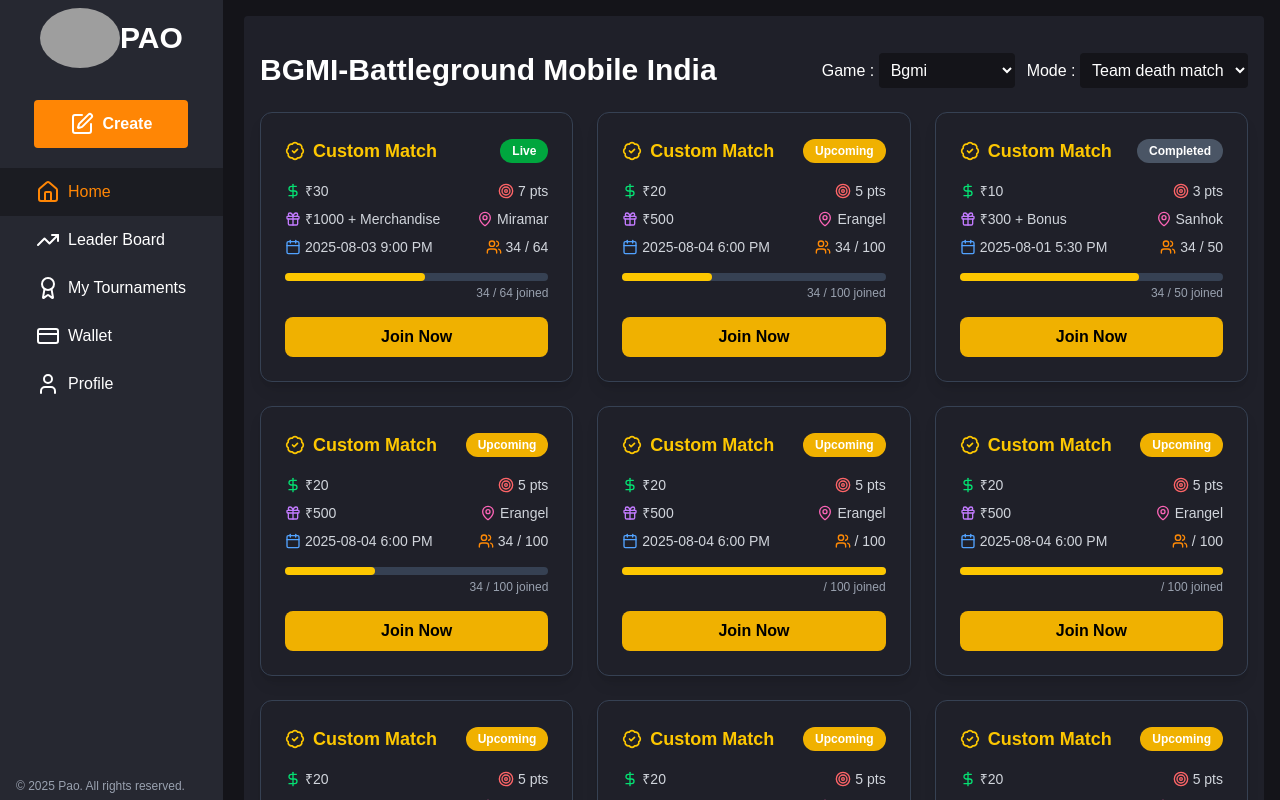
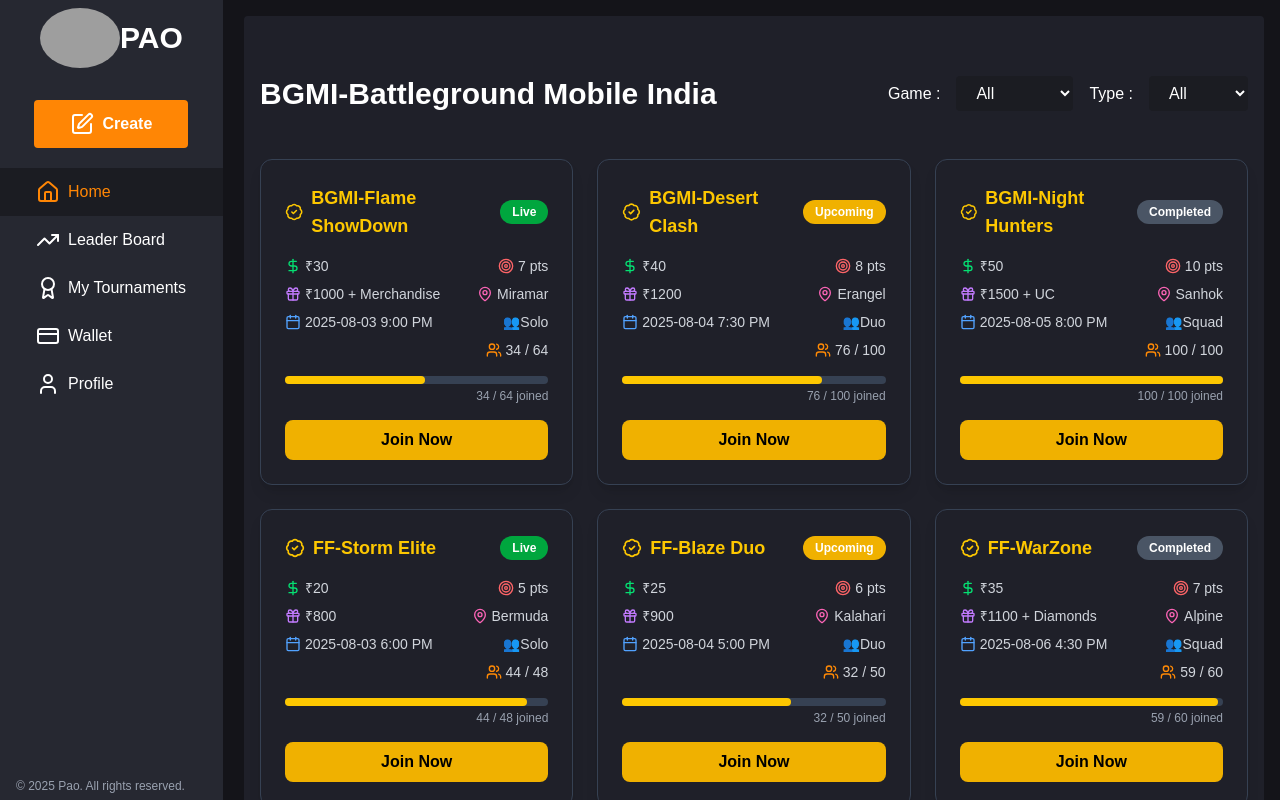
Before and after one commit to flamethrower013-beep/PaoUserBoard, a Next.js app: page / in a window 1280 px wide. Shown: the top 800 px of the page. Built offline with nearby package versions, Linux system fonts and the light colour scheme; grey boxes are pictures that could not be loaded.

Commit message:
home page sorting

```diff
--- a/app/components/Home.js
+++ b/app/components/Home.js
@@ -4,6 +4,17 @@
 
 function Home() {
   const [tournaments, setTournaments] = useState([]);
+    const [selectedGame, setSelectedGame] = useState('All');
+    const [selectedType, setSelectedType] = useState('All');
+      const filterTournaments = () => {
+    return tournaments.filter((t) => {
+      const gameMatch = selectedGame === 'All' || t.game === selectedGame;
+      const typeMatch = selectedType === 'All' || t.type === selectedType;
+      return gameMatch && typeMatch;
+    });
+  };
+    const games = ['All', 'BGMI', 'Free Fire'];
+  const types = ['All', 'Solo', 'Duo', 'Squad'];
 
   useEffect(() => {
     const fetchTournaments = async () => {
@@ -11,32 +22,43 @@
       const data = await res.json();
       setTournaments(data);
     };
-
     fetchTournaments();
   }, []);
   return (
-    <>
-      <div className="lg:flex  py-6 justify-between items-center">
+    <div className=''>
+      <div className="lg:flex  py-6 justify-between items-center ">
 
       <h1 className="text-2xl lg:text-3xl text-white font-bold text-center lg:text-start">BGMI-Battleground Mobile India</h1>
-      <ul className='flex justify-center gap-3 lg:m-0 mt-4'>
-        <li>Game : <select name="Game" id="" className='bg-eerie-black p-2 rounded'>
-          <option value="bgmi" defaultChecked hidden>Bgmi</option>
-          <option value="freefiremax">Free Fire Max</option>
-          <option value="Ludo">Ludo</option>
-          </select></li>
-        <li>Mode : <select name="Game" id="" className='bg-eerie-black p-2 rounded'>
-          <option value="bgmi" defaultChecked hidden>Team death match</option>
-          <option value="freefiremax">Battle Royal</option>
-          </select></li>
-      </ul>
+            {/* Filters */}
+      <div className="flex gap-4 my-6 flex-wrap justify-center items-center ">
+       Game : <select
+          value={selectedGame}
+          onChange={(e) => setSelectedGame(e.target.value)}
+          className="bg-raisin-black-2 px-4 py-2 rounded text-white"
+        >
+          {games.map((game) => (
+            <option key={game} value={game}>{game}</option>
+          ))}
+        </select>
+
+        Type : <select
+          value={selectedType}
+          onChange={(e) => setSelectedType(e.target.value)}
+          className="bg-raisin-black-2 px-4 py-2 rounded text-white"
+        >
+          {types.map((type) => (
+            <option key={type} value={type}>{type}</option>
+          ))}
+        </select>
+      </div>
       </div>
       <div className="grid sm:grid-cols-1 lg:grid-cols-3 gap-6">
-        {tournaments.map((t) => (
-          <TournamentCard key={t.id} {...t} />
+      {/* Tournament Cards */}
+        {filterTournaments().map((tournament) => (
+          <TournamentCard key={tournament.id} {...tournament} />
         ))}
       </div>
-  </>
+  </div>
   )
 }
 
--- a/app/components/TournamentCard.js
+++ b/app/components/TournamentCard.js
@@ -18,6 +18,7 @@
 };
 
 const TournamentCard = ({
+  title,
   entryFee,
   prize,
   killPoints,
@@ -26,6 +27,7 @@
   joinedPlayers,
   map,
   status,
+  type,
 }) => {
   const progress = Math.min(
     100,
@@ -38,7 +40,7 @@
       <div className="flex justify-between items-center mb-4">
         <h3 className="text-lg font-bold text-yellow-400 flex items-center gap-2">
           <BadgeCheck size={20} className="text-yellow-400" />
-          Custom Match
+          {title}
         </h3>
         <span
           className={`text-xs px-3 py-1 rounded-full font-bold ${statusColor[status]}`}
@@ -75,10 +77,14 @@
             {date}
           </span>
           <span className="flex items-center gap-1 text-gray-300">
+            👥
+            {type}
+          </span>
+        </div>
+          <span className="w-full flex items-center gap-1 text-gray-300 justify-end">
             <Users size={16} className="text-orange-400" />
             {joinedPlayers} / {maxParticipants}
           </span>
-        </div>
       </div>
 
       {/* Progress Bar */}
--- a/app/globals.css
+++ b/app/globals.css
@@ -39,3 +39,11 @@
   color: var(--foreground);
   font-family: Arial, Helvetica, sans-serif;
 }
+.noScrollbar::-webkit-scrollbar {
+          display: none;
+        }
+
+.noScrollbar {
+          -ms-overflow-style: none; /* IE and Edge */
+          scrollbar-width: none; /* Firefox */
+        }
--- a/public/data/tournaments.json
+++ b/public/data/tournaments.json
@@ -1,6 +1,7 @@
 [
   {
     "id": 1,
+    "title": "BGMI-Flame ShowDown",
     "entryFee": 30,
     "prize": "₹1000 + Merchandise",
     "killPoints": 7,
@@ -14,145 +15,114 @@
   },
   {
     "id": 2,
-    "entryFee": 20,
-    "prize": "₹500",
-    "killPoints": 5,
-    "date": "2025-08-04 6:00 PM",
+    "title": "BGMI-Desert Clash",
+    "entryFee": 40,
+    "prize": "₹1200",
+    "killPoints": 8,
+    "date": "2025-08-04 7:30 PM",
     "maxParticipants": 100,
-    "joinedPlayers": 34,
+    "joinedPlayers": 76,
     "map": "Erangel",
     "status": "Upcoming",
-    "game": "FreeFire",
-    "type": "Solo"
+    "game": "BGMI",
+    "type": "Duo"
   },
   {
     "id": 3,
-    "entryFee": 10,
-    "prize": "₹300 + Bonus",
-    "killPoints": 3,
-    "date": "2025-08-01 5:30 PM",
-    "maxParticipants": 50,
-    "joinedPlayers": 34,
+    "title": "BGMI-Night Hunters",
+    "entryFee": 50,
+    "prize": "₹1500 + UC",
+    "killPoints": 10,
+    "date": "2025-08-05 8:00 PM",
+    "maxParticipants": 100,
+    "joinedPlayers": 100,
     "map": "Sanhok",
     "status": "Completed",
-    "game": "FreeFire",
-    "type": "Solo"
+    "game": "BGMI",
+    "type": "Squad"
   },
   {
     "id": 4,
+    "title": "FF-Storm Elite",
     "entryFee": 20,
-    "prize": "₹500",
+    "prize": "₹800",
     "killPoints": 5,
-    "date": "2025-08-04 6:00 PM",
-    "maxParticipants": 100,
-    "joinedPlayers": 34,
-    "map": "Erangel",
-    "status": "Upcoming",
-    "game": "FreeFire",
+    "date": "2025-08-03 6:00 PM",
+    "maxParticipants": 48,
+    "joinedPlayers": 44,
+    "map": "Bermuda",
+    "status": "Live",
+    "game": "Free Fire",
     "type": "Solo"
   },
   {
     "id": 5,
-    "entryFee": 20,
+    "title": "FF-Blaze Duo",
+    "entryFee": 25,
+    "prize": "₹900",
+    "killPoints": 6,
+    "date": "2025-08-04 5:00 PM",
+    "maxParticipants": 50,
+    "joinedPlayers": 32,
+    "map": "Kalahari",
+    "status": "Upcoming",
+    "game": "Free Fire",
+    "type": "Duo"
+  },
+  {
+    "id": 6,
+    "title": "FF-WarZone",
+    "entryFee": 35,
+    "prize": "₹1100 + Diamonds",
+    "killPoints": 7,
+    "date": "2025-08-06 4:30 PM",
+    "maxParticipants": 60,
+    "joinedPlayers": 59,
+    "map": "Alpine",
+    "status": "Completed",
+    "game": "Free Fire",
+    "type": "Squad"
+  },
+  {
+    "id": 7,
+    "title": "Ludo-King Solo",
+    "entryFee": 10,
     "prize": "₹500",
-    "killPoints": 5,
-    "date": "2025-08-04 6:00 PM",
-    "maxParticipants": 100,
-    "map": "Erangel",
-    "status": "Upcoming",
-    "game": "BGMI",
+    "killPoints": 0,
+    "date": "2025-08-03 2:00 PM",
+    "maxParticipants": 32,
+    "joinedPlayers": 30,
+    "map": "-",
+    "status": "Live",
+    "game": "Ludo",
     "type": "Solo"
   },
   {
-    "id": 6,
-    "entryFee": 20,
-    "prize": "₹500",
-    "killPoints": 5,
-    "date": "2025-08-04 6:00 PM",
-    "maxParticipants": 100,
-    "map": "Erangel",
+    "id": 8,
+    "title": "Ludo-Quick Clash",
+    "entryFee": 15,
+    "prize": "₹700 + Coins",
+    "killPoints": 0,
+    "date": "2025-08-04 1:00 PM",
+    "maxParticipants": 32,
+    "joinedPlayers": 25,
+    "map": "-",
     "status": "Upcoming",
-    "game": "FreeFire",
+    "game": "Ludo",
     "type": "Solo"
   },
   {
-    "id": 7,
+    "id": 9,
+    "title": "Ludo-Royal Knockout",
     "entryFee": 20,
-    "prize": "₹500",
-    "killPoints": 5,
-    "date": "2025-08-04 6:00 PM",
-    "maxParticipants": 100,
-    "map": "Erangel",
-    "status": "Upcoming"
-  },
-  {
-    "id": 8,
-    "entryFee": 20,
-    "prize": "₹500",
-    "killPoints": 5,
-    "date": "2025-08-04 6:00 PM",
-    "maxParticipants": 100,
-    "map": "Erangel",
-    "status": "Upcoming"
-  },
-  {
-    "id": 9,
-    "entryFee": 20,
-    "prize": "₹500",
-    "killPoints": 5,
-    "date": "2025-08-04 6:00 PM",
-    "maxParticipants": 100,
-    "map": "Erangel",
-    "status": "Upcoming"
-  },
-  {
-    "id": 10,
-    "entryFee": 20,
-    "prize": "₹500",
-    "killPoints": 5,
-    "date": "2025-08-04 6:00 PM",
-    "maxParticipants": 100,
-    "map": "Erangel",
-    "status": "Upcoming"
-  },
-  {
-    "id": 11,
-    "entryFee": 20,
-    "prize": "₹500",
-    "killPoints": 5,
-    "date": "2025-08-04 6:00 PM",
-    "maxParticipants": 100,
-    "map": "Erangel",
-    "status": "Upcoming"
-  },
-  {
-    "id": 12,
-    "entryFee": 20,
-    "prize": "₹500",
-    "killPoints": 5,
-    "date": "2025-08-04 6:00 PM",
-    "maxParticipants": 100,
-    "map": "Erangel",
-    "status": "Upcoming"
-  },
-  {
-    "id": 13,
-    "entryFee": 20,
-    "prize": "₹500",
-    "killPoints": 5,
-    "date": "2025-08-04 6:00 PM",
-    "maxParticipants": 100,
-    "map": "Erangel",
-    "status": "Upcoming"
-  },
-  {
-    "id": 14,
-    "entryFee": 20,
-    "prize": "₹500",
-    "killPoints": 5,
-    "date": "2025-08-04 6:00 PM",
-    "maxParticipants": 100,
-    "map": "Erangel",
-    "status": "Upcoming"
+    "prize": "₹1000",
+    "killPoints": 0,
+    "date": "2025-08-06 3:00 PM",
+    "maxParticipants": 64,
+    "joinedPlayers": 64,
+    "map": "-",
+    "status": "Completed",
+    "game": "Ludo",
+    "type": "Solo"
   }
 ]
```
Also changed, not shown: app/components/Sidebar.js (line endings or trailing spaces).
